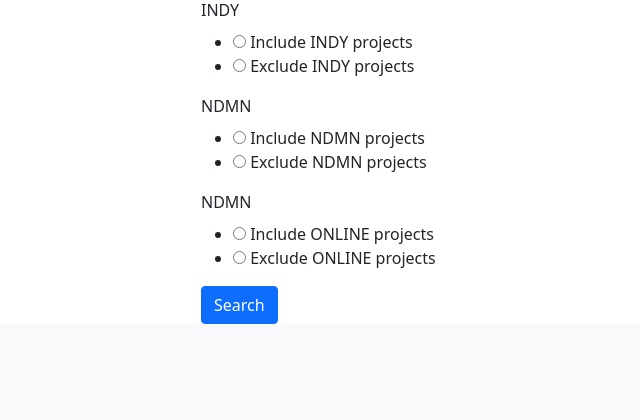
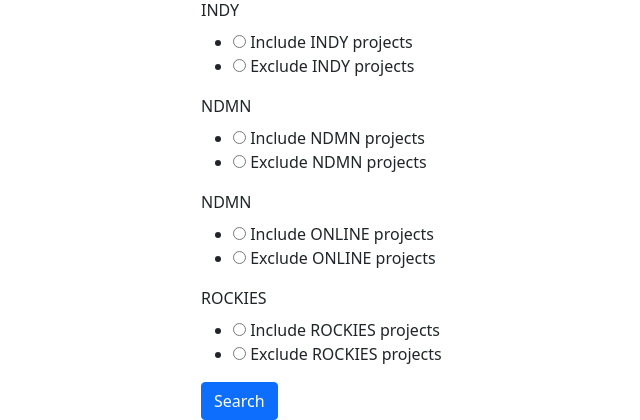
Before and after one commit to TheDataMine/tdm_site, a Django app: page /projects/search in a window 1280 px wide. Shown: the part 1128-1548 px from the top of the page, without its empty margins (166-806 px from the left). Before the commit the page ends 1452 px from the top, so only its background shows below. Run offline with Django 3.2, Linux system fonts and the light colour scheme; data that the repository does not hold is empty; parts of the project's set-up code (start-up, migrations or seed data) failed here and were passed over; some libraries are stand-ins or nearby versions.

Commit message:
Add rockies badge

```diff
--- a/tdm_site/projects/forms.py
+++ b/tdm_site/projects/forms.py
@@ -27,3 +27,4 @@ class SearchProjectsForm(forms.Form):
     indy_bool = forms.BooleanField(required=False, label="INDY", widget=forms.RadioSelect(choices=((True, "Include INDY projects"), (False, "Exclude INDY projects"),)))
     ndmn_bool = forms.BooleanField(required=False, label="NDMN", widget=forms.RadioSelect(choices=((True, "Include NDMN projects"), (False, "Exclude NDMN projects"),)))
     online_bool = forms.BooleanField(required=False, label="NDMN", widget=forms.RadioSelect(choices=((True, "Include ONLINE projects"), (False, "Exclude ONLINE projects"), )))
+    rockies_bool = forms.BooleanField(required=False, label="ROCKIES", widget=forms.RadioSelect(choices=((True, "Include ROCKIES projects"), (False, "Exclude ROCKIES projects"))))
--- a/tdm_site/projects/models.py
+++ b/tdm_site/projects/models.py
@@ -42,6 +42,7 @@ class Project(models.Model):
     indy_bool = BooleanField(default=False, verbose_name=_("INDY"))
     wl_bool = BooleanField(default=False, verbose_name=_("WL"))
     online_bool = BooleanField(default=False, verbose_name=_("ONLINE"))
+    rockies_bool = BooleanField(default=False, verbose_name=_("ROCKIES"))
 
 
 
--- a/tdm_site/projects/views.py
+++ b/tdm_site/projects/views.py
@@ -65,6 +65,7 @@ def project_search_result_view(request):
     ndmn_bool = request.GET.get('ndmn_bool')
     indy_bool = request.GET.get('indy_bool')
     online_bool = request.GET.get('online_bool')
+    rockies_bool = request.GET.get('rockies_bool')
     #wl_bool = request.GET.get('wl_bool')
 
     keywords = request.GET.getlist('keywords')
@@ -89,6 +90,9 @@ def project_search_result_view(request):
 
     if indy_bool not in ['', None]:
         queryset = queryset.filter(indy_bool=indy_bool)
+
+    if rockies_bool not in ['', None]:
+        queryset = queryset.filter(rockies_bool=rockies_bool)
 
     #if wl_bool not in ['', None]:
     #    queryset = queryset.filter(wl_bool=wl_bool)
--- a/tdm_site/templates/projects/project_detail.html
+++ b/tdm_site/templates/projects/project_detail.html
@@ -20,6 +20,9 @@
             {% endif %}
 			{% if project.indy_bool %}
 			<span class="badge rounded-pill bg-warning">INDY</span>
+			{% endif %}
+			{% if project.rockies_bool %}
+			<span class="badge rounded-pill bg-secondary">ROCKIES</span>
 			{% endif %}
 			{% if project.ndmn_bool %}
 			<span class="badge rounded-pill bg-info">NDMN/IDM</span>
--- a/tdm_site/templates/projects/project_list.html
+++ b/tdm_site/templates/projects/project_list.html
@@ -68,6 +68,9 @@
 							{% if project.indy_bool %}
 							<span class="badge rounded-pill bg-warning">INDY</span>
 							{% endif %}
+							{% if project.rockies_bool %}
+							<span class="badge rounded-pill bg-secondary">ROCKIES</span>
+							{% endif %}
 
 							{% if project.ndmn_bool %}
 							<span class="badge rounded-pill bg-info">NDMN/IDM</span>
```
Also changed, not shown: tdm_site/projects/migrations/0017_project_rockies_bool.py (added).
